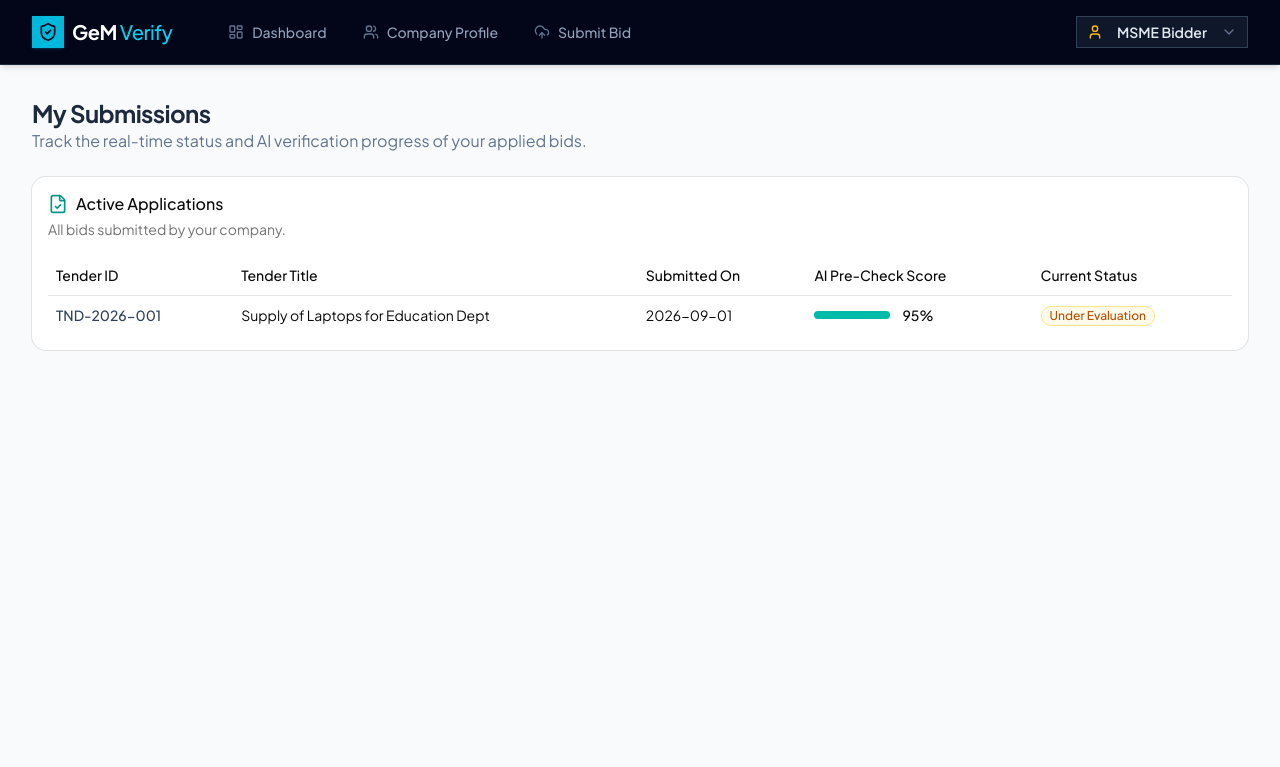
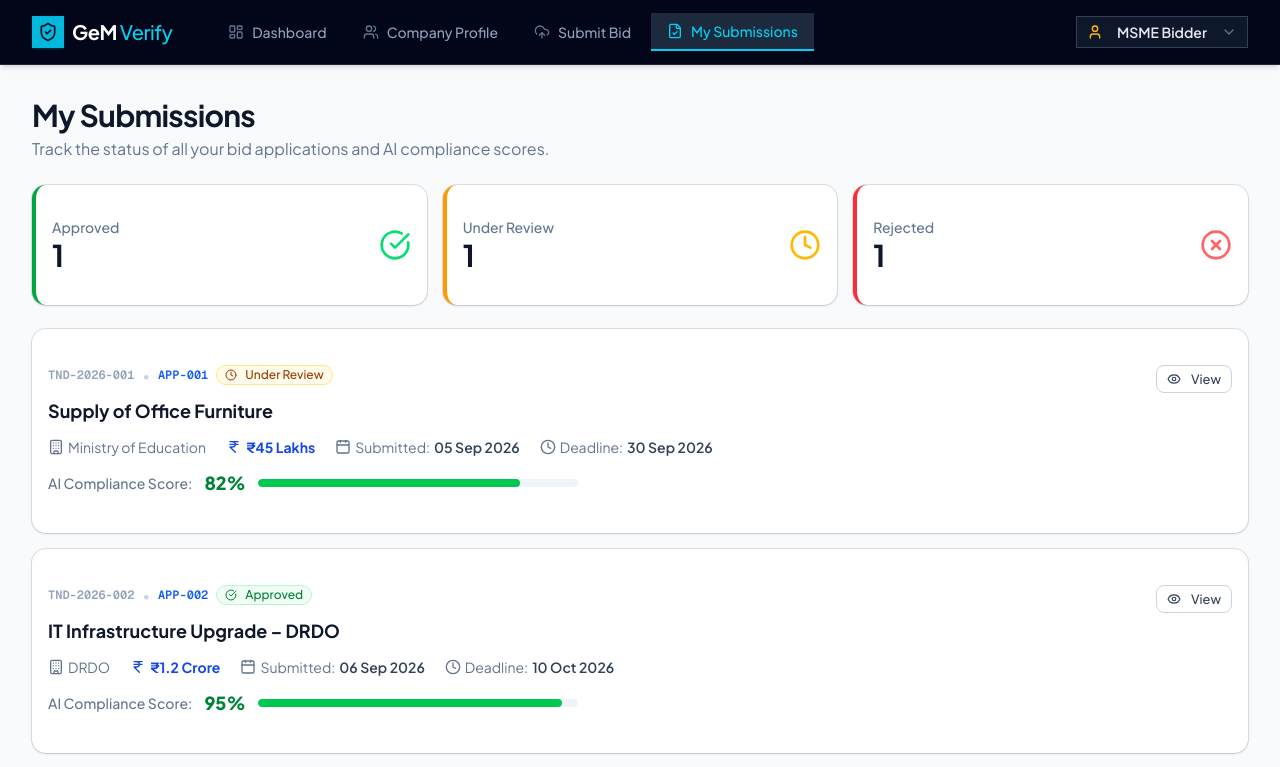
Before and after one commit to shivrajrautela/GeMhackathon, a Next.js app in the folder frontend/: page /bidder/submissions in a window 1280 px wide. Shown: the top 767 px of the page. Built offline with nearby package versions, Linux system fonts and the light colour scheme.

Commit message:
feat: Add My Submissions page to Bidder Portal

```diff
--- a/frontend/src/app/(dashboard)/bidder/submissions/page.tsx
+++ b/frontend/src/app/(dashboard)/bidder/submissions/page.tsx
@@ -1,86 +1,226 @@
 "use client";
 
-import { Card, CardContent, CardHeader, CardTitle, CardDescription } from "@/components/ui/card";
-import { Table, TableBody, TableCell, TableHead, TableHeader, TableRow } from "@/components/ui/table";
+import Link from "next/link";
+import { Card, CardContent, CardHeader, CardTitle } from "@/components/ui/card";
 import { Badge } from "@/components/ui/badge";
-import { mockBidders, getTenderById } from "@/lib/mock-data";
-import { FileCheck } from "lucide-react";
+import { Button } from "@/components/ui/button";
+import {
+  FileText, Clock, CheckCircle, XCircle, AlertTriangle,
+  Calendar, IndianRupee, Building, Eye, ArrowRight
+} from "lucide-react";
+
+// Mock submissions — will connect to backend later
+const mySubmissions = [
+  {
+    id: "APP-001",
+    tenderId: "TND-2026-001",
+    tenderTitle: "Supply of Office Furniture",
+    department: "Ministry of Education",
+    value: "₹45 Lakhs",
+    submittedOn: "05 Sep 2026",
+    deadline: "30 Sep 2026",
+    status: "Under Review",
+    aiScore: 82,
+    flags: [],
+  },
+  {
+    id: "APP-002",
+    tenderId: "TND-2026-002",
+    tenderTitle: "IT Infrastructure Upgrade – DRDO",
+    department: "DRDO",
+    value: "₹1.2 Crore",
+    submittedOn: "06 Sep 2026",
+    deadline: "10 Oct 2026",
+    status: "Approved",
+    aiScore: 95,
+    flags: [],
+  },
+  {
+    id: "APP-003",
+    tenderId: "TND-2026-003",
+    tenderTitle: "Stationery & Printing Materials",
+    department: "Ministry of Finance",
+    value: "₹8 Lakhs",
+    submittedOn: "07 Sep 2026",
+    deadline: "15 Oct 2026",
+    status: "Rejected",
+    aiScore: 34,
+    flags: ["Document tampering detected", "GSTIN mismatch"],
+  },
+];
+
+const statusConfig: Record<string, { color: string; icon: React.ReactNode }> = {
+  "Under Review": {
+    color: "bg-amber-50 text-amber-800 border-amber-200",
+    icon: <Clock className="h-3.5 w-3.5 mr-1" />,
+  },
+  Approved: {
+    color: "bg-green-50 text-green-700 border-green-200",
+    icon: <CheckCircle className="h-3.5 w-3.5 mr-1" />,
+  },
+  Rejected: {
+    color: "bg-red-50 text-red-700 border-red-200",
+    icon: <XCircle className="h-3.5 w-3.5 mr-1" />,
+  },
+};
+
+const scoreColor = (score: number) => {
+  if (score >= 70) return "text-green-700";
+  if (score >= 40) return "text-amber-600";
+  return "text-red-600";
+};
 
 export default function MySubmissionsPage() {
-  // For the prototype, we pretend the logged in user is BID-101
-  const myBids = mockBidders.filter(b => b.id === 'BID-101');
+  const approvedCount = mySubmissions.filter(s => s.status === "Approved").length;
+  const reviewCount = mySubmissions.filter(s => s.status === "Under Review").length;
+  const rejectedCount = mySubmissions.filter(s => s.status === "Rejected").length;
 
   return (
     <div className="space-y-6">
       <div>
-        <h2 className="text-2xl font-bold tracking-tight text-slate-800">My Submissions</h2>
-        <p className="text-slate-500">Track the real-time status and AI verification progress of your applied bids.</p>
+        <h2 className="text-3xl font-bold tracking-tight text-slate-900">My Submissions</h2>
+        <p className="text-slate-500 mt-1">Track the status of all your bid applications and AI compliance scores.</p>
       </div>
 
-      <Card>
-        <CardHeader>
-          <CardTitle className="flex items-center">
-            <FileCheck className="mr-2 h-5 w-5 text-teal-600" />
-            Active Applications
-          </CardTitle>
-          <CardDescription>All bids submitted by your company.</CardDescription>
-        </CardHeader>
-        <CardContent>
-          <Table>
-            <TableHeader>
-              <TableRow>
-                <TableHead>Tender ID</TableHead>
-                <TableHead>Tender Title</TableHead>
-                <TableHead>Submitted On</TableHead>
-                <TableHead>AI Pre-Check Score</TableHead>
-                <TableHead>Current Status</TableHead>
-              </TableRow>
-            </TableHeader>
-            <TableBody>
-              {myBids.map((bid) => {
-                const tender = getTenderById(bid.tenderId);
-                return (
-                  <TableRow key={bid.id}>
-                    <TableCell className="font-medium text-slate-700">{bid.tenderId}</TableCell>
-                    <TableCell>{tender?.title || 'Unknown Tender'}</TableCell>
-                    <TableCell>{bid.submissionDate}</TableCell>
-                    <TableCell>
-                      <div className="flex items-center space-x-2">
-                        <div className="w-full bg-slate-100 rounded-full h-2 max-w-[80px]">
+      {/* Summary Stats */}
+      <div className="grid grid-cols-3 gap-4">
+        <Card className="border-l-4 border-l-green-600 shadow-sm">
+          <CardContent className="pt-4 pb-4 flex items-center justify-between">
+            <div>
+              <p className="text-sm text-slate-500 font-medium">Approved</p>
+              <p className="text-3xl font-bold text-slate-900">{approvedCount}</p>
+            </div>
+            <CheckCircle className="h-8 w-8 text-green-400" />
+          </CardContent>
+        </Card>
+        <Card className="border-l-4 border-l-amber-500 shadow-sm">
+          <CardContent className="pt-4 pb-4 flex items-center justify-between">
+            <div>
+              <p className="text-sm text-slate-500 font-medium">Under Review</p>
+              <p className="text-3xl font-bold text-slate-900">{reviewCount}</p>
+            </div>
+            <Clock className="h-8 w-8 text-amber-400" />
+          </CardContent>
+        </Card>
+        <Card className="border-l-4 border-l-red-500 shadow-sm">
+          <CardContent className="pt-4 pb-4 flex items-center justify-between">
+            <div>
+              <p className="text-sm text-slate-500 font-medium">Rejected</p>
+              <p className="text-3xl font-bold text-slate-900">{rejectedCount}</p>
+            </div>
+            <XCircle className="h-8 w-8 text-red-400" />
+          </CardContent>
+        </Card>
+      </div>
+
+      {/* Submissions List */}
+      {mySubmissions.length === 0 ? (
+        <Card className="shadow-sm">
+          <CardContent className="flex flex-col items-center justify-center py-16 text-center space-y-4">
+            <FileText className="h-12 w-12 text-slate-300" />
+            <h3 className="text-lg font-semibold text-slate-700">No submissions yet</h3>
+            <p className="text-slate-500 text-sm max-w-xs">You haven't applied to any tenders. Browse open tenders and submit your first bid.</p>
+            <Link href="/bidder/apply">
+              <Button className="bg-blue-700 hover:bg-blue-800">
+                Browse Tenders <ArrowRight className="ml-2 h-4 w-4" />
+              </Button>
+            </Link>
+          </CardContent>
+        </Card>
+      ) : (
+        <div className="space-y-4">
+          {mySubmissions.map((sub) => {
+            const config = statusConfig[sub.status];
+            return (
+              <Card key={sub.id} className="shadow-sm hover:shadow-md transition-shadow">
+                <CardContent className="pt-5 pb-5">
+                  <div className="flex items-start justify-between gap-4">
+                    <div className="flex-1 space-y-3">
+                      {/* Header Row */}
+                      <div className="flex items-center gap-2 flex-wrap">
+                        <span className="font-mono text-xs text-slate-400 font-semibold">{sub.tenderId}</span>
+                        <span className="text-slate-300">•</span>
+                        <span className="font-mono text-xs text-blue-600 font-semibold">{sub.id}</span>
+                        <Badge variant="outline" className={`flex items-center ${config.color}`}>
+                          {config.icon}{sub.status}
+                        </Badge>
+                      </div>
+
+                      {/* Title */}
+                      <h3 className="text-lg font-bold text-slate-900">{sub.tenderTitle}</h3>
+
+                      {/* Meta */}
+                      <div className="flex items-center gap-5 text-sm text-slate-500 flex-wrap">
+                        <span className="flex items-center gap-1">
+                          <Building className="h-4 w-4" /> {sub.department}
+                        </span>
+                        <span className="flex items-center gap-1 font-bold text-blue-700">
+                          <IndianRupee className="h-4 w-4" /> {sub.value}
+                        </span>
+                        <span className="flex items-center gap-1">
+                          <Calendar className="h-4 w-4" /> Submitted: <span className="font-semibold text-slate-700">{sub.submittedOn}</span>
+                        </span>
+                        <span className="flex items-center gap-1">
+                          <Clock className="h-4 w-4" /> Deadline: <span className="font-semibold text-slate-700">{sub.deadline}</span>
+                        </span>
+                      </div>
+
+                      {/* AI Compliance Score */}
+                      <div className="flex items-center gap-3">
+                        <span className="text-sm text-slate-500 font-medium">AI Compliance Score:</span>
+                        <span className={`text-lg font-extrabold ${scoreColor(sub.aiScore)}`}>{sub.aiScore}%</span>
+                        <div className="flex-1 max-w-xs h-2 bg-slate-100 rounded-full overflow-hidden">
                           <div
-                            className={`h-2 rounded-full ${
-                              bid.complianceScore >= 80 ? 'bg-teal-500' :
-                              bid.complianceScore >= 50 ? 'bg-amber-500' : 'bg-red-500'
-                            }`}
-                            style={{ width: `${bid.complianceScore}%` }}
-                          ></div>
+                            className={`h-full rounded-full ${sub.aiScore >= 70 ? "bg-green-500" : sub.aiScore >= 40 ? "bg-amber-500" : "bg-red-500"}`}
+                            style={{ width: `${sub.aiScore}%` }}
+                          />
                         </div>
-                        <span className="text-sm font-medium">{bid.complianceScore}%</span>
                       </div>
-                    </TableCell>
-                    <TableCell>
-                      <Badge variant="outline" className={
-                        bid.status === 'Pending' ? 'bg-amber-50 text-amber-700 border-amber-200' :
-                        bid.status === 'Approved' ? 'bg-teal-50 text-teal-700 border-teal-200' :
-                        'bg-red-50 text-red-700 border-red-200'
-                      }>
-                        {bid.status === 'Pending' ? 'Under Evaluation' : bid.status}
-                      </Badge>
-                    </TableCell>
-                  </TableRow>
-                );
-              })}
-              {myBids.length === 0 && (
-                <TableRow>
-                  <TableCell colSpan={5} className="text-center py-8 text-slate-500">
-                    You have not submitted any bids yet.
-                  </TableCell>
-                </TableRow>
-              )}
-            </TableBody>
-          </Table>
-        </CardContent>
-      </Card>
+
+                      {/* Flags (if any) */}
+                      {sub.flags.length > 0 && (
+                        <div className="bg-red-50 border border-red-200 rounded-lg px-4 py-3 space-y-1">
+                          <p className="text-xs font-bold text-red-700 uppercase tracking-wide flex items-center gap-1">
+                            <AlertTriangle className="h-3.5 w-3.5" /> Issues Found by AI
+                          </p>
+                          {sub.flags.map((flag, i) => (
+                            <p key={i} className="text-sm text-red-700">• {flag}</p>
+                          ))}
+                        </div>
+                      )}
+                    </div>
+
+                    {/* Action */}
+                    <div className="flex flex-col items-end gap-2 shrink-0">
+                      <Link href={`/bidder/apply/${sub.tenderId}`}>
+                        <Button size="sm" variant="outline" className="border-slate-300 text-slate-700 hover:bg-slate-50">
+                          <Eye className="mr-1.5 h-4 w-4" /> View
+                        </Button>
+                      </Link>
+                      {sub.status === "Rejected" && (
+                        <Link href={`/bidder/apply/${sub.tenderId}`}>
+                          <Button size="sm" className="bg-blue-700 hover:bg-blue-800">
+                            Re-apply <ArrowRight className="ml-1 h-4 w-4" />
+                          </Button>
+                        </Link>
+                      )}
+                    </div>
+                  </div>
+                </CardContent>
+              </Card>
+            );
+          })}
+        </div>
+      )}
+
+      {/* Browse More */}
+      <div className="flex justify-center pt-2">
+        <Link href="/bidder/apply">
+          <Button variant="outline" className="border-blue-300 text-blue-700 hover:bg-blue-50">
+            Browse More Tenders <ArrowRight className="ml-2 h-4 w-4" />
+          </Button>
+        </Link>
+      </div>
     </div>
   );
 }
--- a/frontend/src/components/layout/Header.tsx
+++ b/frontend/src/components/layout/Header.tsx
@@ -12,7 +12,7 @@ import {
   DropdownMenuTrigger,
 } from "@/components/ui/dropdown-menu";
 import { Button, buttonVariants } from "@/components/ui/button";
-import { ChevronDown, User, ShieldCheck, LayoutDashboard, FileText, Users, Activity, UploadCloud, Landmark } from "lucide-react";
+import { ChevronDown, User, ShieldCheck, LayoutDashboard, FileText, Users, Activity, UploadCloud, FileCheck, Landmark } from "lucide-react";
 import { cn } from "@/lib/utils";
 
 export default function TopNav() {
@@ -31,6 +31,7 @@ export default function TopNav() {
     { name: 'Dashboard', href: '/bidder/dashboard', icon: LayoutDashboard },
     { name: 'Company Profile', href: '/bidder/profile', icon: Users },
     { name: 'Submit Bid', href: '/bidder/apply', icon: UploadCloud },
+    { name: 'My Submissions', href: '/bidder/submissions', icon: FileCheck },
   ];
 
   const links = isOfficer ? officerLinks : bidderLinks;
```
